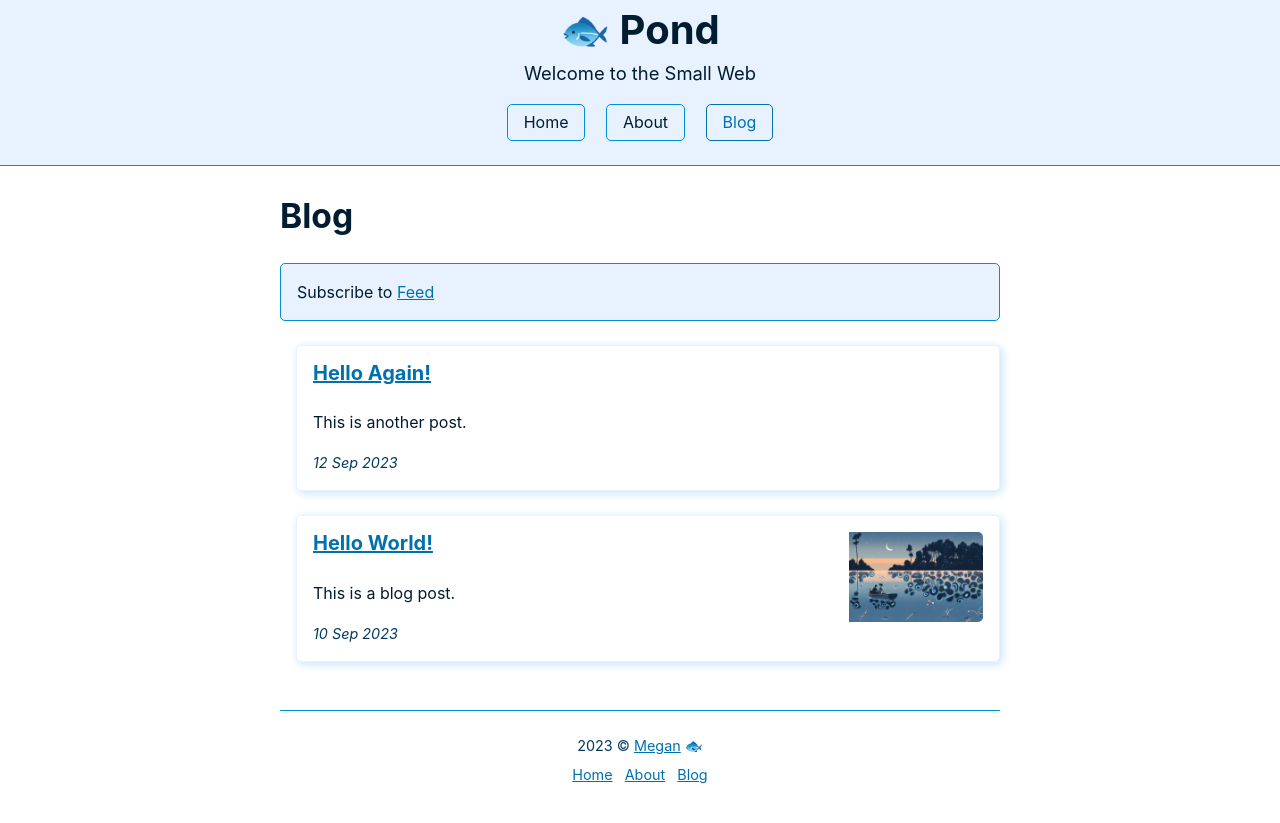
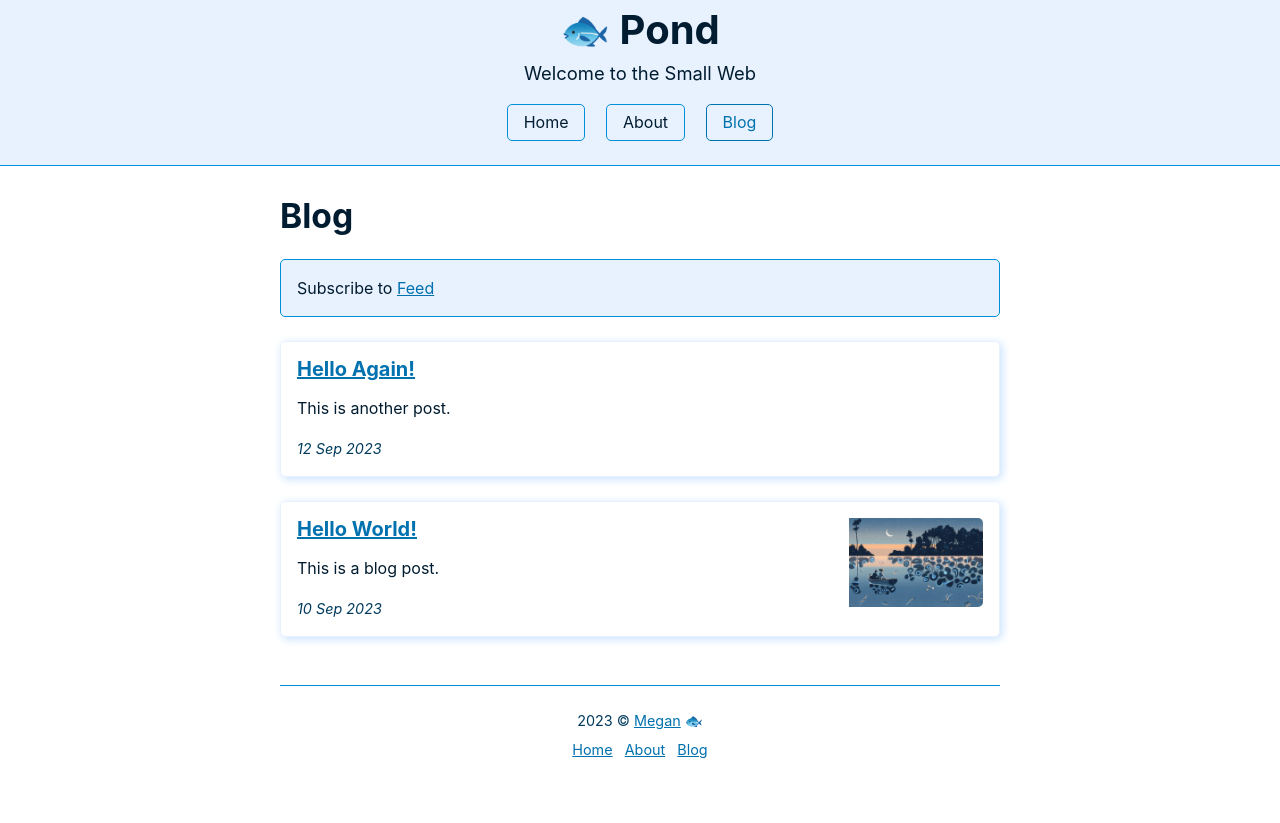
Before and after one commit to megdna/pond, a Jekyll site: the page built from blog.md, in a window 1280 px wide. Shown: the top 823 px of the page. Built offline with Jekyll 4.4.1, drawn with Linux system fonts in a browser that asks for light colours.

Commit message:
Update style.css

```diff
--- a/assets/css/style.css
+++ b/assets/css/style.css
@@ -128,7 +128,7 @@ h1, h2, h3, h4, h5, h6, p {
 }
 h1, h2, h3, h4 {
   line-height: 1.1;
-  margin-top: 1.5rem;
+  margin: 1.5rem 0 0;
   text-wrap: balance;
 }
 h5, h6, p {
@@ -218,7 +218,7 @@ section aside {
   border: 1px solid var(--bg-box);
   border-radius: 5px;
   box-shadow: 2px 2px 10px var(--shadow);
-  margin-bottom: 1.5rem;
+  margin: 0 0 1.5rem;
   padding: 1rem;
   width: 100%;
 }
```
